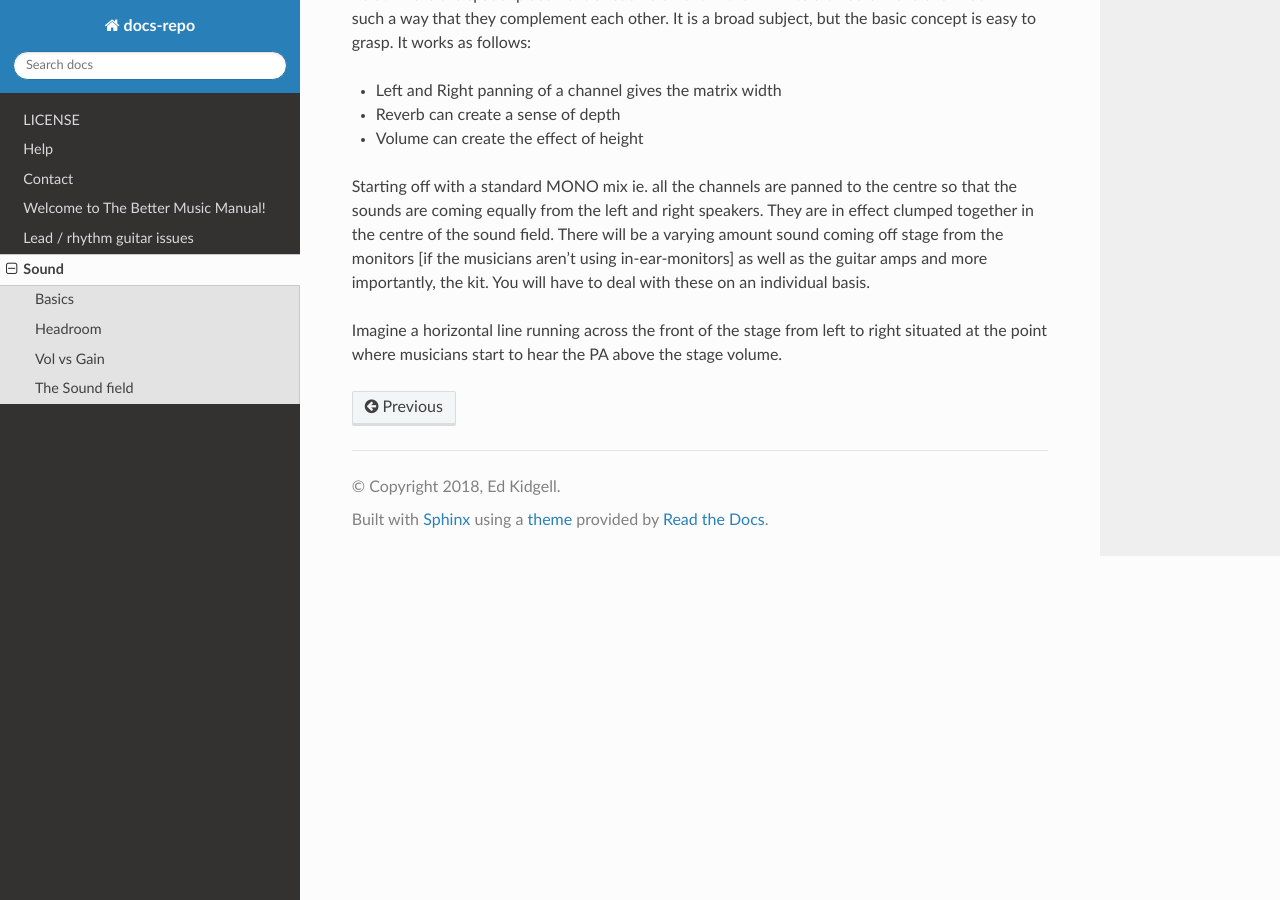
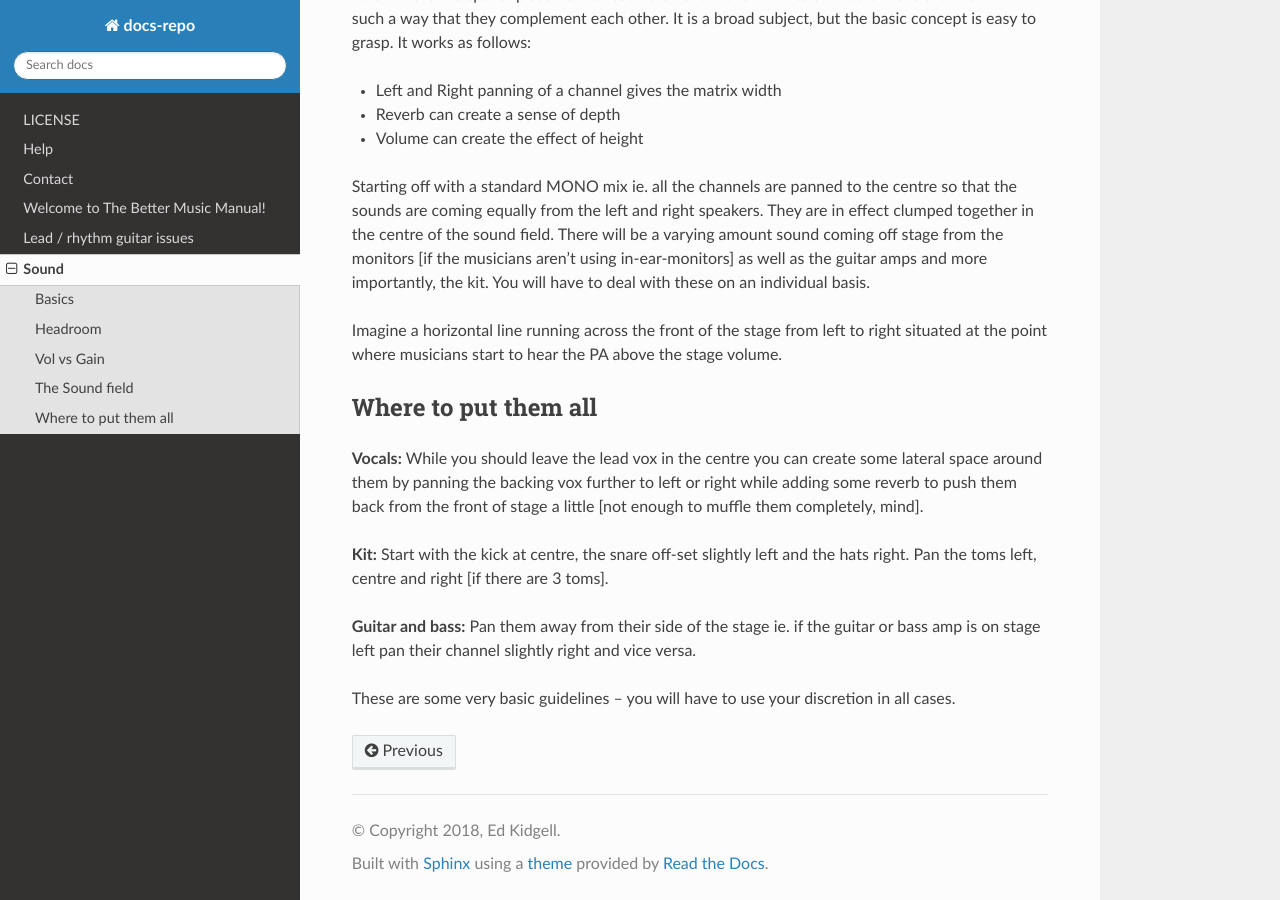
Before and after one commit to flakjakk/docs-repo, a Sphinx documentation site: the page built from docs/source/sound1.md, in a window 1280 px wide and 900 px high, scrolled down 593 px. Built offline with Sphinx 7.4.7 and the Read the Docs theme 2.0.0, drawn with Linux system fonts in a browser that asks for light colours.

Commit message:
Update sound1.md

```diff
--- a/docs/source/sound1.md
+++ b/docs/source/sound1.md
@@ -22,3 +22,14 @@ As the sound engineer your job is to mix the sound coming off stage in such a wa
 Starting off with a standard MONO mix ie. all the channels are panned to the centre so that the sounds are coming equally from the left and right speakers. They are in effect clumped together in the centre of the sound field. There will be a varying amount sound coming off stage from the monitors [if the musicians aren’t using in-ear-monitors] as well as the guitar amps and more importantly, the kit. You will have to deal with these on an individual basis.
 
 Imagine a horizontal line running across the front of the stage from left to right situated at the point where musicians start to hear the PA above the stage volume.
+
+
+## Where to put them all
+
+**Vocals:** While you should leave the lead vox in the centre you can create some lateral space around them by panning the backing vox further to left or right while adding some reverb to push them back from the front of stage a little [not enough to muffle them completely, mind].
+
+**Kit:** Start with the kick at centre, the snare off-set slightly left and the hats right. Pan the toms left, centre and right [if there are 3 toms].
+
+**Guitar and bass:** Pan them away from their side of the stage ie. if the guitar or bass amp is on stage left pan their channel slightly right and vice versa.
+
+These are some very basic guidelines – you will have to use your discretion in all cases.
```
